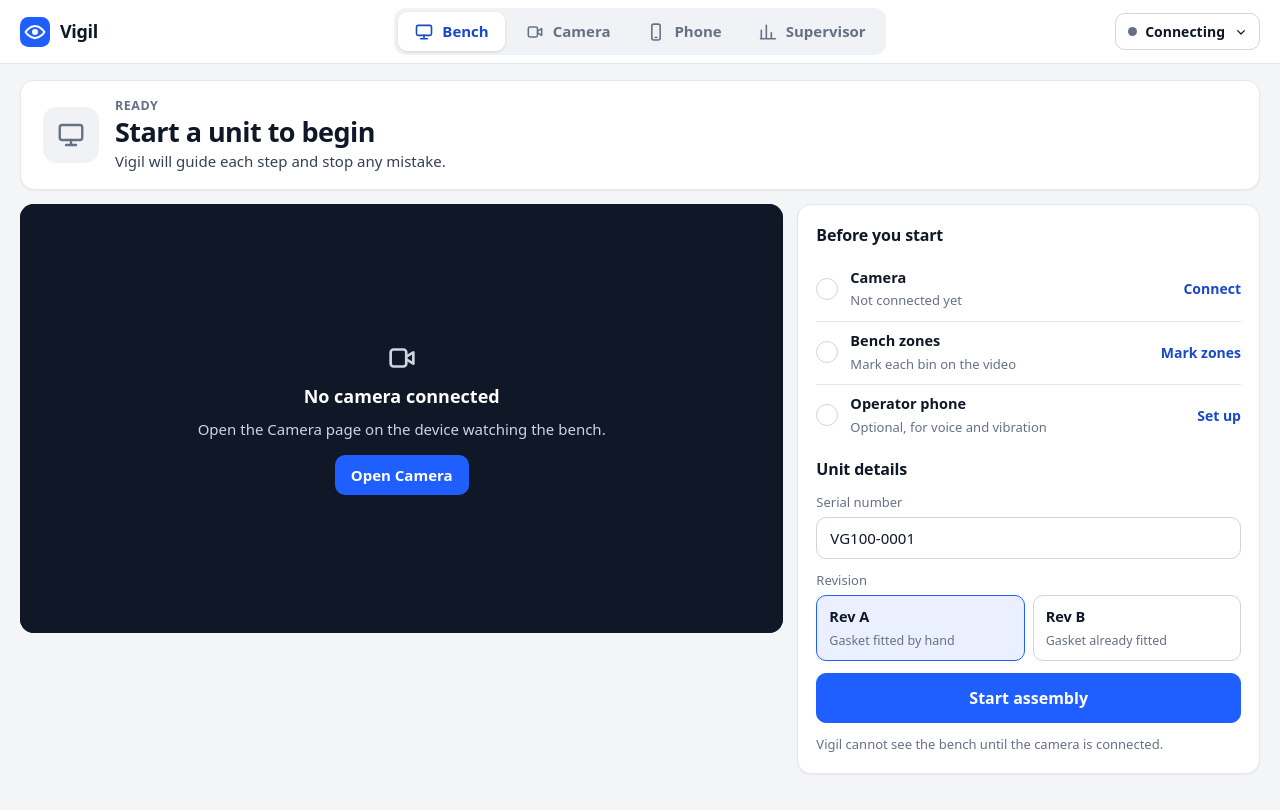
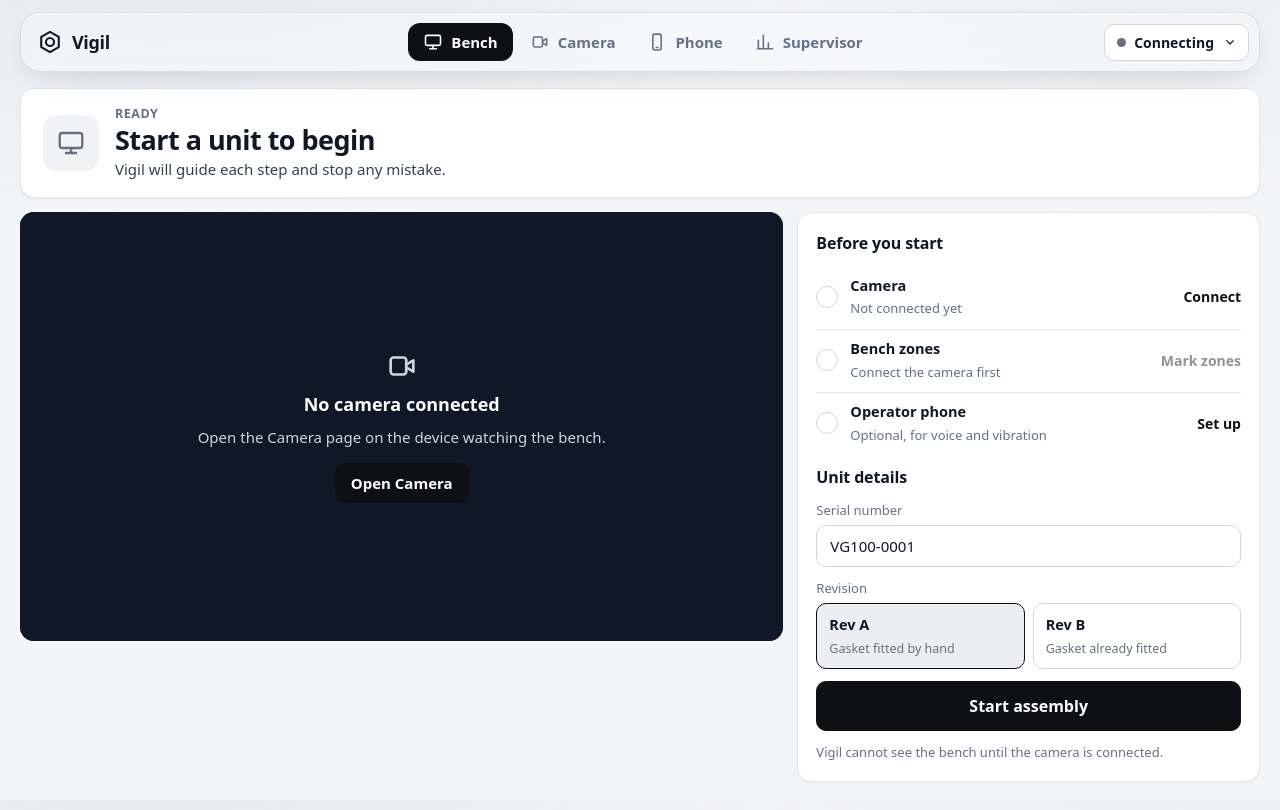
Before and after one commit to TheCodeHeist-Coder/Vigil, a React (Vite) app in the folder web/: page / in a window 1280 px wide. Built offline with nearby package versions, Linux system fonts and the light colour scheme; no server answers.

Commit message:
Restyle with glass navbar and black accents
Replaces the logo with a plain hex nut, names the part in each bin
label, and hides bench zones until a camera is connected.

```diff
--- a/web/src/components/AppBar.tsx
+++ b/web/src/components/AppBar.tsx
@@ -91,10 +91,9 @@
     <>
       <header className="appbar">
         <a className="brand" href="#/" aria-label="Vigil, go to Bench">
-          <svg width="30" height="30" viewBox="0 0 32 32" aria-hidden="true">
-            <rect width="32" height="32" rx="9" fill="var(--primary)" />
-            <path d="M6 16s3.8-6.5 10-6.5S26 16 26 16s-3.8 6.5-10 6.5S6 16 6 16Z" fill="none" stroke="#fff" strokeWidth="2.2" strokeLinejoin="round" />
-            <circle cx="16" cy="16" r="3.2" fill="#fff" />
+          <svg width="26" height="26" viewBox="0 0 32 32" fill="none" stroke="currentColor" strokeWidth="2.6" strokeLinejoin="round" aria-hidden="true">
+            <path d="M16 3.5 26.8 9.75v12.5L16 28.5 5.2 22.25V9.75Z" />
+            <circle cx="16" cy="16" r="5" />
           </svg>
           <span>Vigil</span>
         </a>
--- a/web/src/components/Stage.tsx
+++ b/web/src/components/Stage.tsx
@@ -34,7 +34,8 @@
     c.scale(ratio, ratio);
     const X = (p: Point): Point => [p[0] * box.width, p[1] * box.height];
 
-    for (const zone of zones) {
+    // Boxes mean nothing without the bench behind them.
+    for (const zone of cameraLive ? zones : []) {
       const on = zone.id === targetBin || zone.id === current?.id;
       const [x, y] = X(zone.polygon[0]);
       c.beginPath();
@@ -49,14 +50,16 @@
         c.fillStyle = "rgba(34,197,139,.18)";
         c.fill();
       }
-      c.font = `600 ${box.width < 500 ? 10.5 : 13}px 'Inter Variable', system-ui`;
-      const width = c.measureText(zone.label).width + 14;
+      const small = box.width < 620;
+      const label = small ? zone.label.split(" · ")[0] : zone.label;
+      c.font = `600 ${small ? 10.5 : 13}px 'Inter Variable', system-ui`;
+      const width = c.measureText(label).width + 14;
       c.fillStyle = on ? TARGET : "rgba(16,24,40,.72)";
       c.beginPath();
       c.roundRect(x + 6, y + 6, width, 22, 6);
       c.fill();
       c.fillStyle = on ? "#06281c" : "#fff";
-      c.fillText(zone.label, x + 13, y + 22);
+      c.fillText(label, x + 13, y + 22);
     }
 
     for (const point of track?.hands ?? []) {
@@ -76,7 +79,7 @@
       c.fillRect(x1, y1, x2 - x1, y2 - y1);
       c.strokeRect(x1, y1, x2 - x1, y2 - y1);
     }
-  }, [zones, track, targetBin, drag, current]);
+  }, [zones, track, targetBin, drag, current, cameraLive]);
 
   useEffect(() => setIndex(0), [setup]);
 
--- a/web/src/components/StartCard.tsx
+++ b/web/src/components/StartCard.tsx
@@ -43,9 +43,9 @@
           <span className="tick">{zonesDone && <Icon name="check" size={14} />}</span>
           <div>
             <b>Bench zones</b>
-            <small>{zonesDone ? "Marked on the video" : "Mark each bin on the video"}</small>
+            <small>{zonesDone ? "Marked on the video" : cameraLive ? "Mark each bin on the video" : "Connect the camera first"}</small>
           </div>
-          <button className="link" onClick={onSetup}>
+          <button className="link" disabled={!cameraLive} onClick={onSetup}>
             {zonesDone ? "Change" : "Mark zones"}
           </button>
         </li>
--- a/web/src/styles.css
+++ b/web/src/styles.css
@@ -8,9 +8,10 @@
   --muted: #667085;
   --line: #e4e7ec;
   --line-strong: #d0d5dd;
-  --primary: #1f5eff;
-  --primary-ink: #1849c6;
-  --primary-soft: #eaf0ff;
+  --primary: #0e1014;
+  --primary-hover: #2c3038;
+  --primary-ink: #0e1014;
+  --primary-soft: #eceef1;
   --good: #0c8a5f;
   --good-soft: #e3f6ee;
   --warn: #b25e09;
@@ -20,7 +21,7 @@
   --radius: 14px;
   --shadow: 0 1px 2px rgba(16, 24, 40, 0.05);
   --shadow-lg: 0 12px 32px -8px rgba(16, 24, 40, 0.18);
-  --bar: 64px;
+  --bar: 84px;
   color-scheme: light;
 }
 
@@ -28,7 +29,11 @@
 
 body {
   margin: 0;
-  background: var(--bg);
+  background:
+    radial-gradient(1100px 520px at 12% -10%, #e4e7ec 0%, transparent 62%),
+    radial-gradient(900px 480px at 92% -6%, #eceef2 0%, transparent 58%),
+    var(--bg);
+  background-attachment: fixed;
   color: var(--body);
   font: 400 15px/1.5 "Inter Variable", system-ui, -apple-system, "Segoe UI", Roboto, sans-serif;
   -webkit-font-smoothing: antialiased;
@@ -54,7 +59,7 @@
 }
 
 button { cursor: pointer; background: var(--primary); border-color: var(--primary); color: #fff; font-weight: 600; }
-button:hover:not(:disabled) { background: var(--primary-ink); border-color: var(--primary-ink); }
+button:hover:not(:disabled) { background: var(--primary-hover); border-color: var(--primary-hover); }
 button:disabled { opacity: 0.45; cursor: default; }
 button.ghost { background: var(--surface); border-color: var(--line-strong); color: var(--ink); }
 button.ghost:hover:not(:disabled) { background: var(--sunken); border-color: var(--line-strong); }
@@ -65,25 +70,30 @@
 /* App bar */
 .appbar {
   position: sticky;
-  top: 0;
+  top: 12px;
   z-index: 20;
-  height: var(--bar);
+  width: min(1480px, calc(100% - 40px));
+  height: 60px;
+  margin: 12px auto 0;
   display: grid;
   grid-template-columns: 1fr auto 1fr;
   align-items: center;
   gap: 16px;
-  padding: 0 20px;
-  background: rgba(255, 255, 255, 0.92);
-  backdrop-filter: blur(10px);
-  border-bottom: 1px solid var(--line);
+  padding: 0 10px 0 16px;
+  background: rgba(255, 255, 255, 0.32);
+  -webkit-backdrop-filter: blur(18px) saturate(170%);
+  backdrop-filter: blur(18px) saturate(170%);
+  border: 1px solid rgba(16, 24, 40, 0.1);
+  border-radius: 20px;
+  box-shadow: inset 0 1px 0 rgba(255, 255, 255, 0.8), 0 10px 30px -14px rgba(16, 24, 40, 0.22);
 }
 
-.brand { display: inline-flex; align-items: center; gap: 10px; text-decoration: none; color: var(--ink); font-size: 18px; font-weight: 700; letter-spacing: -0.02em; justify-self: start; }
+.brand { display: inline-flex; align-items: center; gap: 9px; text-decoration: none; color: var(--ink); font-size: 18px; font-weight: 700; letter-spacing: -0.02em; justify-self: start; }
 
-.navlinks { display: flex; gap: 4px; padding: 4px; background: var(--sunken); border-radius: 12px; }
-.navlinks a { display: inline-flex; align-items: center; gap: 8px; padding: 8px 16px; border-radius: 9px; color: var(--muted); text-decoration: none; font-weight: 550; transition: color 0.12s, background 0.12s; }
-.navlinks a:hover { color: var(--ink); }
-.navlinks a.on { background: var(--surface); color: var(--primary-ink); box-shadow: 0 1px 3px rgba(16, 24, 40, 0.12); }
+.navlinks { display: flex; gap: 2px; }
+.navlinks a { display: inline-flex; align-items: center; gap: 8px; padding: 8px 15px; border-radius: 12px; color: var(--muted); text-decoration: none; font-weight: 550; transition: color 0.12s, background 0.12s; }
+.navlinks a:hover { color: var(--ink); background: rgba(16, 24, 40, 0.06); }
+.navlinks a.on { background: var(--primary); color: #fff; }
 
 .status-menu { position: relative; justify-self: end; }
 .status-button { display: inline-flex; align-items: center; gap: 8px; padding: 7px 10px 7px 12px; background: var(--surface); color: var(--ink); border-color: var(--line-strong); font-weight: 550; font-size: 14px; }
@@ -108,17 +118,18 @@
 .status-panel li span:not(.dot) { font-size: 14px; color: var(--muted); }
 .status-panel small { grid-column: 1 / -1; color: var(--muted); font-size: 12.5px; }
 
-.replay-strip { padding: 8px 20px; background: var(--warn-soft); color: var(--warn); font-weight: 600; text-align: center; border-bottom: 1px solid #f2d3a4; }
+.replay-strip { width: min(1480px, calc(100% - 40px)); margin: 10px auto 0; padding: 8px 16px; background: var(--warn-soft); color: var(--warn); font-weight: 600; text-align: center; border: 1px solid #f2d3a4; border-radius: 12px; }
 
 .tabbar { display: none; }
 
 @media (max-width: 760px) {
-  .appbar { grid-template-columns: 1fr auto; height: 56px; padding: 0 14px; }
+  :root { --bar: 72px; }
+  .appbar { grid-template-columns: 1fr auto; width: calc(100% - 24px); height: 54px; margin-top: 10px; top: 10px; padding: 0 8px 0 14px; border-radius: 18px; }
   .appbar .navlinks { display: none; }
-  .tabbar { position: fixed; z-index: 20; left: 0; right: 0; bottom: 0; display: grid; grid-template-columns: repeat(4, 1fr); padding: 6px 6px calc(6px + env(safe-area-inset-bottom)); background: var(--surface); border-top: 1px solid var(--line); }
-  .tabbar a { display: grid; justify-items: center; gap: 2px; padding: 6px 2px; border-radius: 10px; color: var(--muted); text-decoration: none; font-size: 11.5px; font-weight: 550; }
-  .tabbar a.on { color: var(--primary-ink); background: var(--primary-soft); }
-  body { padding-bottom: 76px; }
+  .tabbar { position: fixed; z-index: 20; left: 12px; right: 12px; bottom: calc(10px + env(safe-area-inset-bottom)); display: grid; grid-template-columns: repeat(4, 1fr); padding: 6px; background: rgba(255, 255, 255, 0.74); -webkit-backdrop-filter: blur(18px) saturate(170%); backdrop-filter: blur(18px) saturate(170%); border: 1px solid rgba(16, 24, 40, 0.1); border-radius: 20px; box-shadow: inset 0 1px 0 rgba(255, 255, 255, 0.8), 0 10px 30px -12px rgba(16, 24, 40, 0.3); }
+  .tabbar a { display: grid; justify-items: center; gap: 2px; padding: 6px 2px; border-radius: 14px; color: var(--muted); text-decoration: none; font-size: 11.5px; font-weight: 550; }
+  .tabbar a.on { color: #fff; background: var(--primary); }
+  body { padding-bottom: 96px; }
 }
 
 /* Shared bits */
@@ -126,7 +137,7 @@
 .link { padding: 0; background: none; border: 0; color: var(--primary-ink); font-weight: 600; font-size: 14px; text-decoration: none; cursor: pointer; }
 .link:hover:not(:disabled) { background: none; text-decoration: underline; }
 .button { display: inline-block; padding: 9px 16px; border-radius: 10px; background: var(--primary); color: #fff; font-weight: 600; text-decoration: none; }
-.button:hover { background: var(--primary-ink); }
+.button:hover { background: var(--primary-hover); }
 .spinner { display: inline-block; width: 14px; height: 14px; margin-right: 8px; vertical-align: -2px; border: 2px solid currentColor; border-right-color: transparent; border-radius: 50%; animation: spin 0.7s linear infinite; }
 @keyframes spin { to { transform: rotate(360deg); } }
 
@@ -138,7 +149,7 @@
 .banner-text { flex: 1; min-width: 0; }
 .banner h1 { font-size: 27px; line-height: 1.2; }
 .banner p { margin-top: 2px; }
-.banner.now { border-color: #bcd0ff; }
+.banner.now { border-color: var(--line-strong); }
 .banner.now .banner-icon { background: var(--primary-soft); color: var(--primary-ink); }
 .banner.now .eyebrow { color: var(--primary-ink); }
 .banner.stop { background: var(--bad); border-color: var(--bad); }
```
Also changed, not shown: 1 other file (tests, documents, lock files or other folders).
